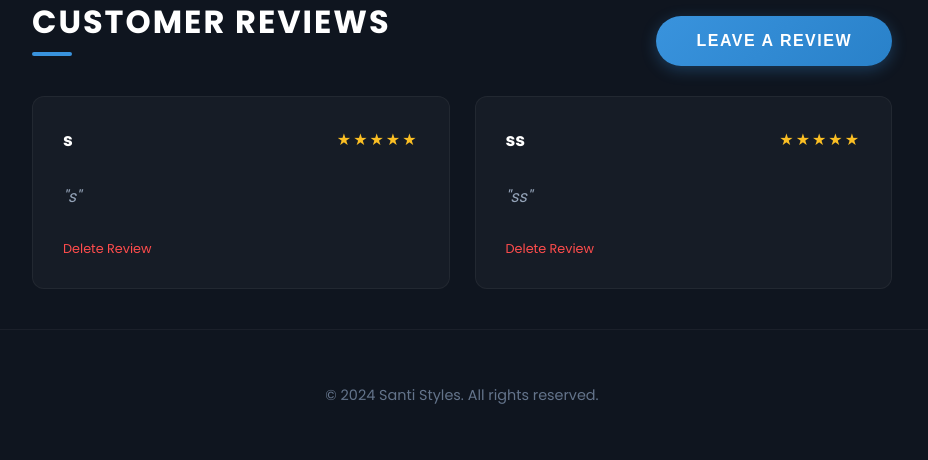
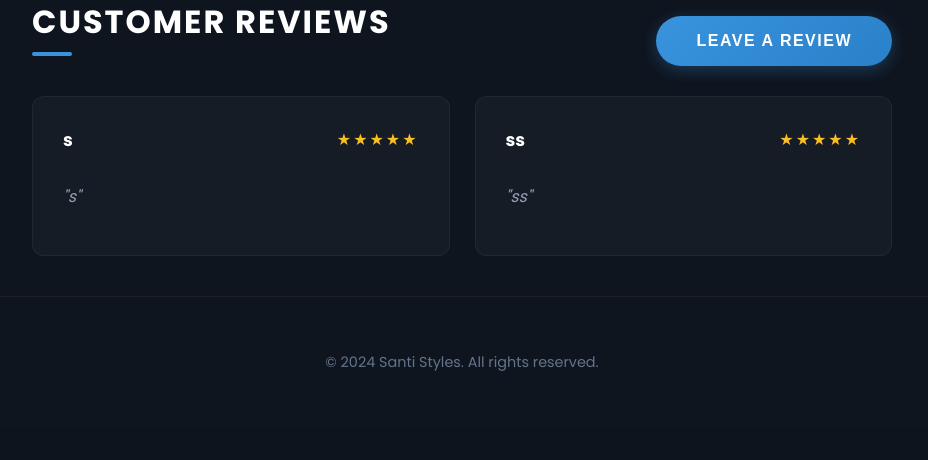
Before and after one commit to 21043santi/BarberWebsite-21043, a Flask app: page / in a window 1280 px wide. Shown: the part 2292-2752 px from the top of the page, without its empty margins (178-1106 px from the left). After the commit the page ends 2663 px from the top, so only its background shows below. Run offline with Flask 3, Linux system fonts and the light colour scheme; data comes from the database, SQL or seed files in the repository; both versions use the stored data as it was after the commit.

Commit message:
The delete button has been completely removed from the front page of my website on reviews, now I will prevent anyone deleted others reviews, and i can control it from my database

```diff
--- a/app.py
+++ b/app.py
@@ -80,16 +80,12 @@ def delete_review(id):
         db.session.commit()
     except Exception as e:
         pass
-
     return redirect(url_for('admin_dashboard'))
 
 @app.route('/admin')
 def admin_dashboard():
-
     bookings = Booking.query.order_by(Booking.id.desc()).all()
-
     reviews = Review.query.order_by(Review.created_at.desc()).all()
-
     return render_template('admin.html', bookings=bookings, reviews=reviews)
 
 @app.route('/admin/confirm/<int:id>')
--- a/templates/index.html
+++ b/templates/index.html
@@ -103,9 +103,6 @@
                         <span class="stars">{% for i in range(review.rating) %}★{% endfor %}</span>
                     </div>
                     <p>"{{ review.message }}"</p>
-                    <a href="{{ url_for('delete_review', id=review.id) }}"
-                       style="color: #ff4d4d; font-size: 0.8rem; text-decoration: none;"
-                       onclick="return confirm('Permanently delete this review from the database?')">Delete Review</a>
                 </div>
                 {% endfor %}
             </div>
```
Also changed, not shown: instance/database.db.
